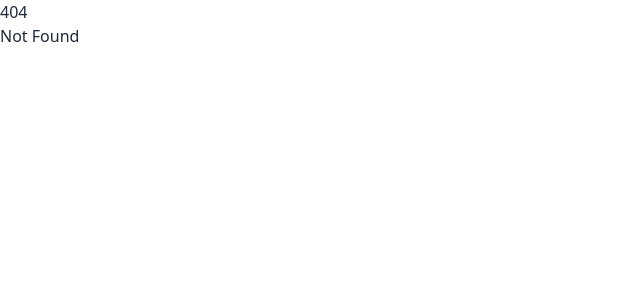
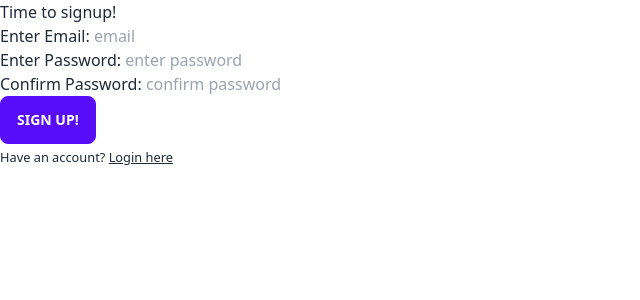
Before and after one commit to brandonpretelt/final-project-3790, a SvelteKit app: page /auth/signup in a window 1280 px wide. Before the commit this address had no page. Shown: the top 300 px of the page, without its empty margins (0-640 px from the left). Built offline with nearby package versions, Linux system fonts and the light colour scheme.

Commit message:
:sparkles: working on auth routes and some more body copy stuff. Added and prompty deleted Form component

```diff
--- /dev/null
+++ b/src/lib/components/Form.svelte
@@ -0,0 +1,5 @@
+<script>
+	export let formType, formAction, credentialsObj, formHandler;
+</script>
+
+<div id="form-container" />
--- /dev/null
+++ b/src/lib/stores/credentials.js
@@ -0,0 +1,6 @@
+import { writable } from 'svelte/store';
+// In this file, I'm going to save username and password to a store for
+// login purposes. This will fake a user until the time comes to use a real db.
+// This will also affect the header because if a user is signed in, there will be
+// a profile picture along with profile options, else
+// it will display a login button.
--- a/src/routes/+page.svelte
+++ b/src/routes/+page.svelte
@@ -8,6 +8,7 @@
 	<div class="hero-content text-center">
 		<div class="max-w-md">
 			<h1 class="text-3xl font-bold">InstaFood</h1>
+			<h2 class="text-2xl">Your time is precious, let InstaFood handle the groceries.</h2>
 			<p>Your time is precious, let InstaFood handle the groceries.</p>
 		</div>
 	</div>
--- /dev/null
+++ b/src/routes/auth/+page.server.js
@@ -0,0 +1,11 @@
+export const actions = {
+	login: async ({ request }) => {
+		const data = await request.formData();
+		const email = data.get('email');
+		const password = data.get('passsword');
+		console.log(email, password);
+	},
+	signup: async ({ request }) => {
+		console.log('sign up...');
+	}
+};
--- /dev/null
+++ b/src/routes/auth/login/+page.svelte
@@ -0,0 +1,34 @@
+<script>
+	import { enhance } from '$app/forms';
+	let loginCredentials = {
+		email: '',
+		password: ''
+	};
+	function handleSubmit() {
+		console.log(loginCredentials);
+	}
+</script>
+
+<form action="/auth?/login" method="POST" use:enhance={handleSubmit}>
+	<div>
+		<label for="email"> Enter Email: </label>
+		<input type="email" placeholder="email" name="email" bind:value={loginCredentials.email} />
+	</div>
+	<div>
+		<label for="password"> Enter Password: </label>
+		<input
+			type="password"
+			placeholder="enter password"
+			name="password"
+			bind:value={loginCredentials.password}
+		/>
+	</div>
+	<div>
+		<button class="btn btn-primary">Login!</button>
+	</div>
+	<div>
+		<small>
+			Don't have an account? <a class="link" href="/auth/signup">Sign up here</a>
+		</small>
+	</div>
+</form>
--- /dev/null
+++ b/src/routes/auth/signup/+page.svelte
@@ -0,0 +1,39 @@
+<script>
+	import { enhance } from '$app/forms';
+	let signUpCredentials = {
+		email: '',
+		password: '',
+		confirmPassword: ''
+	};
+	function handleSubmit() {
+		console.log(signUpCredentials);
+	}
+</script>
+
+<form action="/auth?/signup" method="POST" use:enhance={handleSubmit}>
+	<div>Time to signup!</div>
+	<div>
+		<label for="email"> Enter Email: </label>
+		<input type="email" placeholder="email" bind:value={signUpCredentials.email} />
+	</div>
+	<div>
+		<label for="password"> Enter Password: </label>
+		<input type="password" placeholder="enter password" bind:value={signUpCredentials.password} />
+	</div>
+	<div>
+		<label for="password"> Confirm Password: </label>
+		<input
+			type="password"
+			placeholder="confirm password"
+			bind:value={signUpCredentials.confirmPassword}
+		/>
+	</div>
+	<div>
+		<button class="btn btn-primary">Sign Up!</button>
+	</div>
+	<div>
+		<small>
+			Have an account? <a class="link" href="/auth/login">Login here</a>
+		</small>
+	</div>
+</form>
```
